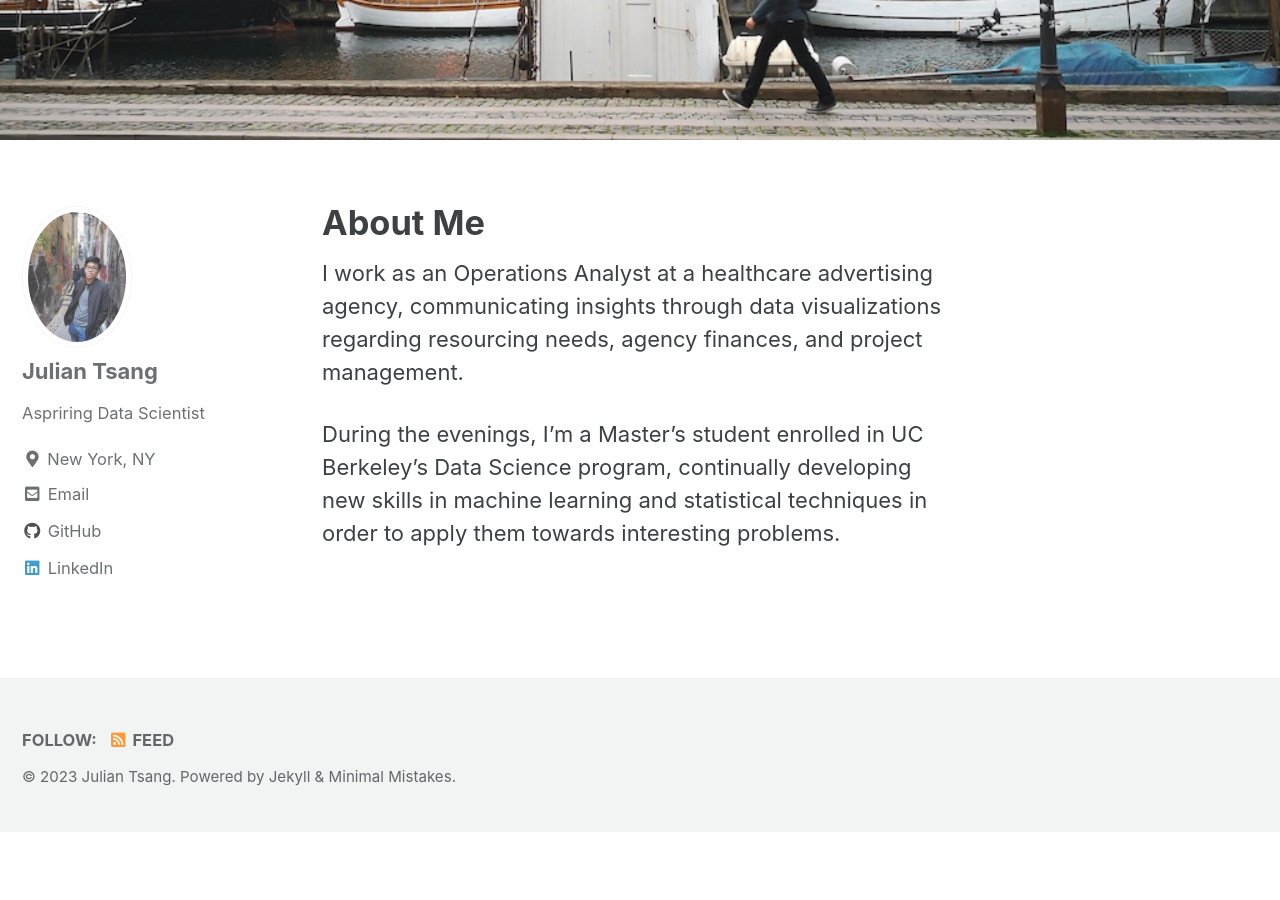
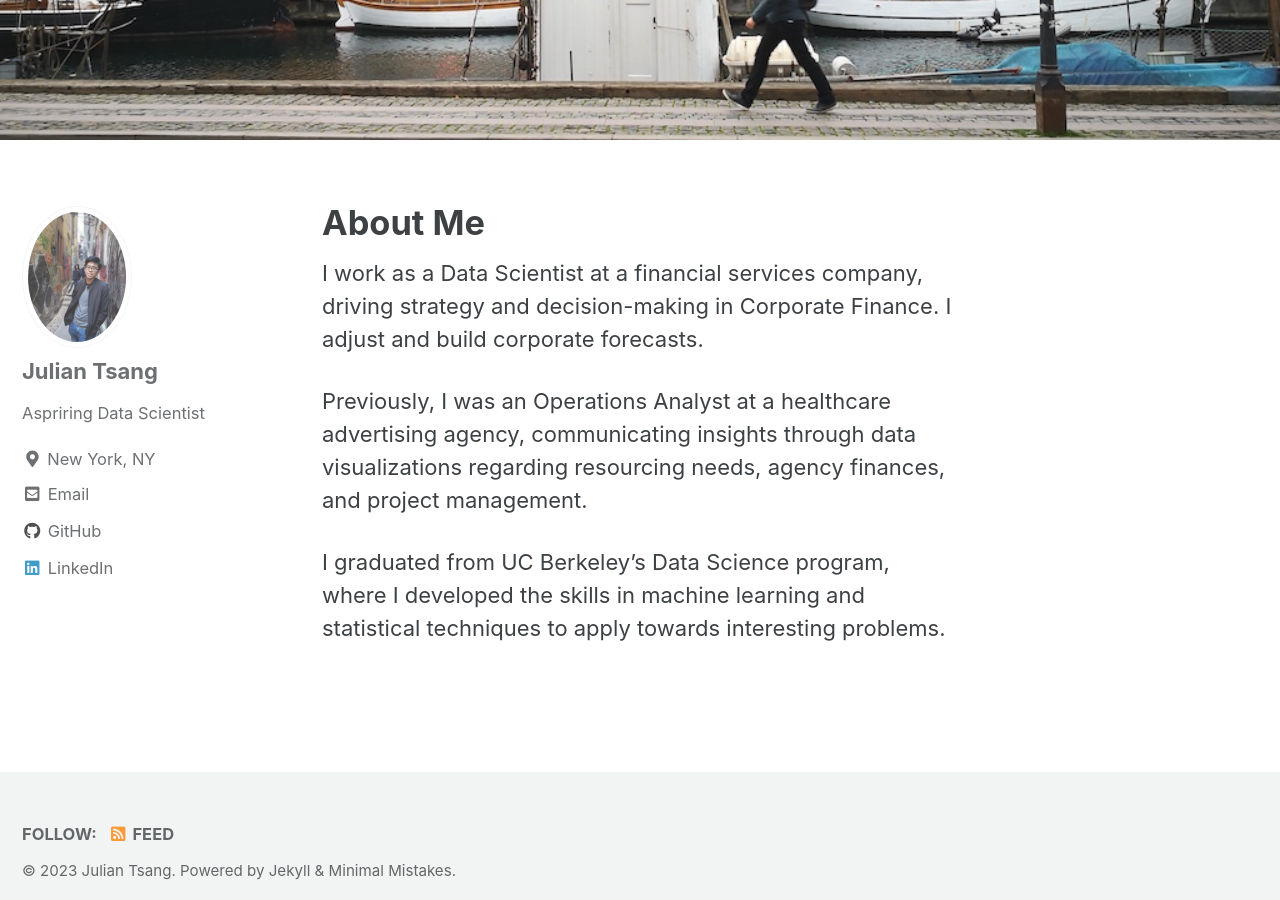
Before and after one commit to juliantsang1/juliantsang1.github.io, a Jekyll site: the page built from _pages/about.md, in a window 1280 px wide and 900 px high, scrolled down 578 px. Built offline with Jekyll 4.4.1, drawn with Linux system fonts in a browser that asks for light colours; cached includes are drawn as plain includes; before the commit the page ends 1410 px from its top, so only the background shows below that.

Commit message:
added experiment report pdf and updated about me page

```diff
--- a/_pages/about.md
+++ b/_pages/about.md
@@ -5,6 +5,8 @@ header:
   image: "images/backgroundpic1.jpg"
 ---
 
-I work as an Operations Analyst at a healthcare advertising agency, communicating insights through data visualizations regarding resourcing needs, agency finances, and project management.
+I work as a Data Scientist at a financial services company, driving strategy and decision-making in Corporate Finance. I adjust and build corporate forecasts.
 
-During the evenings, I'm a Master's student enrolled in UC Berkeley's Data Science program, continually developing new skills in machine learning and statistical techniques in order to apply them towards interesting problems.
+Previously, I was an Operations Analyst at a healthcare advertising agency, communicating insights through data visualizations regarding resourcing needs, agency finances, and project management.
+
+I graduated from UC Berkeley's Data Science program, where I developed the skills in machine learning and statistical techniques to apply towards interesting problems.
```
Also changed, not shown: _pages/projects.md (+8 -0 lines), images/task_experiment_result_chart.png (added), 1 other file.
